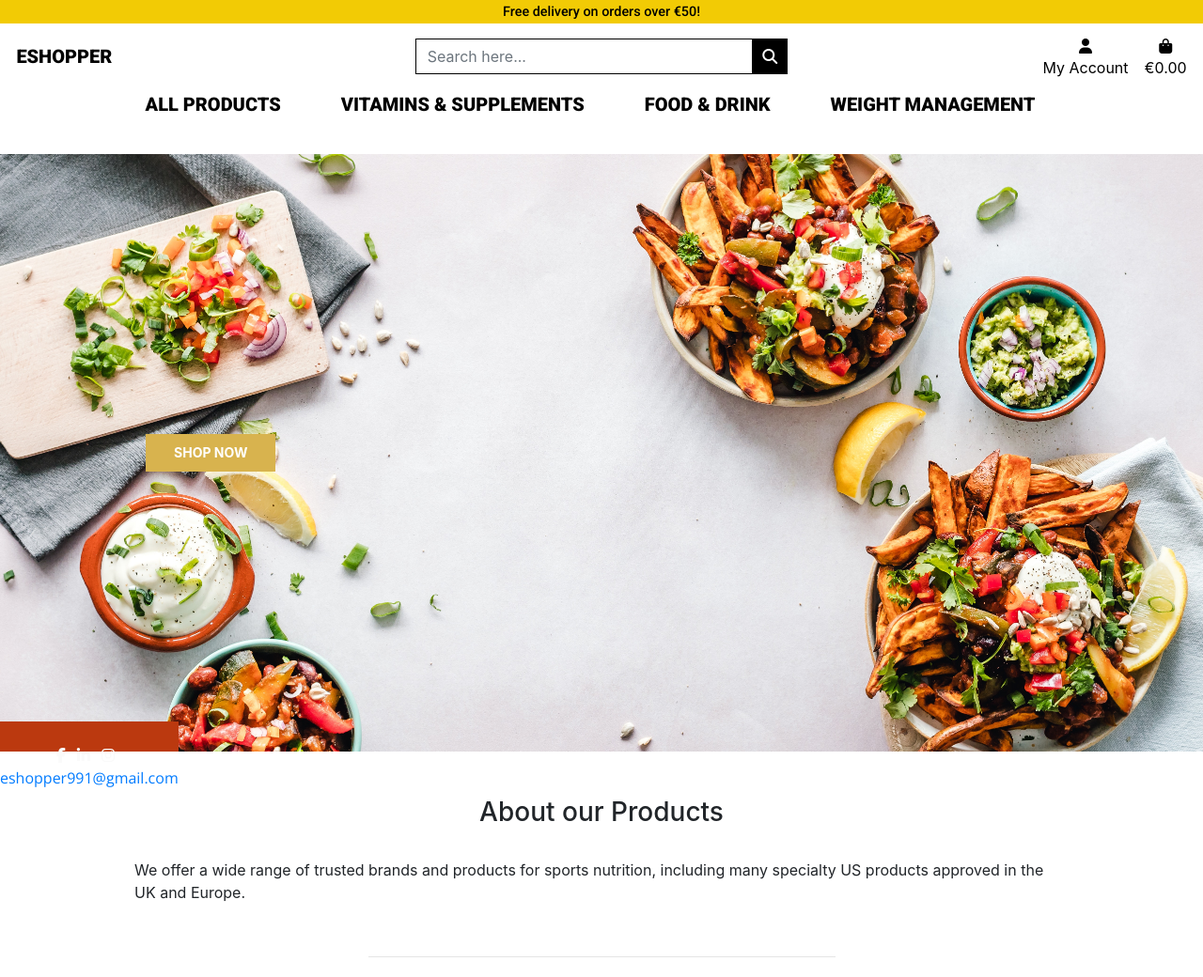
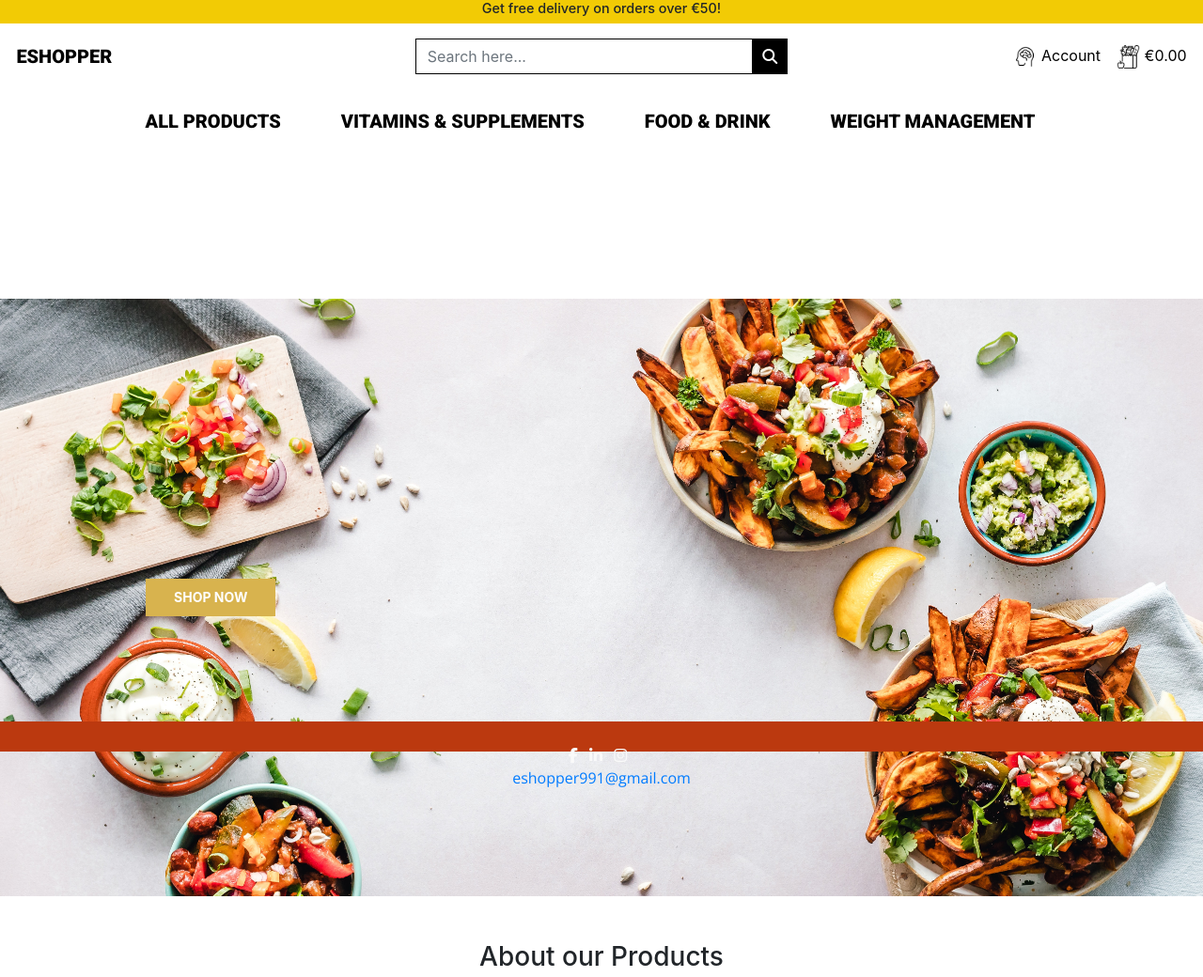
Before and after one commit to Code-Institute-Submissions/artneto-Eshopper_AugResub, a Django app: page / in a window 1280 px wide. Shown: the top 1040 px of the page at 94% size. Before the commit the page ends 1019 px from the top, so only its background shows below. Run offline with Django 3.2, Linux system fonts and the light colour scheme; data that the repository does not hold is empty; some libraries are stand-ins or nearby versions.

Commit message:
fix size of the lines for base html

```diff
--- a/static/css/base.css
+++ b/static/css/base.css
@@ -175,15 +175,15 @@ a.category-badge > span.badge:hover {
 /* Footer */
 .footer {
     display: grid;
+    left: 0;
+    bottom: 0;
+    width: 100%;
     position: fixed;
     background-color: #BB390F;
     color: #fafafa;
     font-family: 'Open Sans', sans-serif;
-    bottom: 0;
     height: 2rem;
     font-size: 1rem;
-
-
 }
 
 .footer i {
@@ -198,6 +198,10 @@ a.category-badge > span.badge:hover {
     font-size: 1rem;
 }
 
+
+.icon-main {
+    margin-right: 33rem;
+}
 
 
 /* -------------------------------- Media Queries */
--- a/templates/base.html
+++ b/templates/base.html
@@ -2,12 +2,21 @@
 
 <!doctype html>
 <html lang="en">
+
+
 <head>
 
     {% block meta %}
+    <!-- meta tags  -->
+
     <meta http-equiv="X-UA-Compatible" content="ie=edge">
     <meta charset="utf-8">
-        <meta name="viewport" content="width=device-width, initial-scale=1, shrink-to-fit=no">
+    <meta name="viewport" content="width=device-width, initial-scale=1">
+    <meta name="description" content="Health choices for better lifestyle.">
+    <meta name="keywords"
+        content="food, supplements, vitamin, protein, rice, lunch, superfood">
+
+    <!-- end meta tags  -->
     {% endblock %}
 
     {% block extra_meta %}
@@ -24,13 +33,17 @@
     {% endblock %}
 
     {% block corejs %}
-        <script src="https://kit.fontawesome.com/e9c73d7092.js" crossorigin="anonymous"></script>
-        <script src="https://code.jquery.com/jquery-3.4.1.min.js"
-            integrity="sha256-CSXorXvZcTkaix6Yvo6HppcZGetbYMGWSFlBw8HfCJo=" crossorigin="anonymous"></script>
+    <a href="https://www.flaticon.com/free-icons/trash" title="trash icons"></a>
+    <script src="https://kit.fontawesome.com/2f0a37c469.js" crossorigin="anonymous"></script>
+    <script src="https://code.jquery.com/jquery-3.6.0.min.js"
+        integrity="sha256-/xUj+3OJU5yExlq6GSYGSHk7tPXikynS7ogEvDej/m4=" crossorigin="anonymous"></script>
     <script src="https://cdn.jsdelivr.net/npm/popper.js@1.16.0/dist/umd/popper.min.js"
-            integrity="sha384-Q6E9RHvbIyZFJoft+2mJbHaEWldlvI9IOYy5n3zV9zzTtmI3UksdQRVvoxMfooAo" crossorigin="anonymous"></script>
+        integrity="sha384-Q6E9RHvbIyZFJoft+2mJbHaEWldlvI9IOYy5n3zV9zzTtmI3UksdQRVvoxMfooAo" crossorigin="anonymous">
+    </script>
+    <!--Bootstrap-->
     <script src="https://stackpath.bootstrapcdn.com/bootstrap/4.4.1/js/bootstrap.min.js"
-            integrity="sha384-wfSDF2E50Y2D1uUdj0O3uMBJnjuUD4Ih7YwaYd1iqfktj0Uod8GCExl3Og8ifwB6" crossorigin="anonymous"></script>
+        integrity="sha384-wfSDF2E50Y2D1uUdj0O3uMBJnjuUD4Ih7YwaYd1iqfktj0Uod8GCExl3Og8ifwB6" crossorigin="anonymous">
+    </script>
     <!-- Stripe -->
     <script src="https://js.stripe.com/v3/"></script>
     {% endblock %}
@@ -40,14 +53,16 @@
 
     <title>Eshopper {% block extra_title %}{% endblock %}</title>
 </head>
+
 <body>
-        <header class="container-fluid fixed-top">
+    <header class="container-fluid">
         <div id="delivery-banner" class="row text-center delivery-banner">
             <div class="col">
-                    <h4 class="delivery-banner-txt my-1">Free delivery on orders over €{{ free_delivery_threshold }}!</h4>
+                <h4>Get free delivery on orders over €{{ free_delivery_threshold }}!</h4>
             </div>
         </div>
-            <div id="topnav" class="row bg-white pt-lg-2 d-none d-lg-flex">
+
+        <div id="topnav" class="row pt-lg-3 d-none d-lg-flex">
             <div class="col-12 col-lg-4 my-auto py-1 py-lg-0 text-center text-lg-left">
                 <a href="{% url 'home' %}" class="nav-link main-logo-link">
                     <h2 class="logo-font text-black my-0">Eshopper</h2>
@@ -67,13 +82,20 @@
                     </div>
                 </form>
             </div>
+
             <div class="col-12 col-lg-4 my-auto py-1 py-lg-0">
-                    <ul class="list-inline list-unstyled text-center text-lg-right my-0">
-                        <li class="list-inline-item dropdown">
-                            <a class="text-black nav-link" href="#" id="user-options" data-toggle="dropdown" aria-haspopup="true" aria-expanded="false">
+                <ul class="list-inline list-unstyled text-center text-lg-right my-0 account-icons ">
+                    <li class="list-inline-item dropdown account-cart">
+
+                        <a class="text-black nav-link" href="#" id="user-options" data-toggle="dropdown"
+                            aria-haspopup="true" aria-expanded="false">
+
                             <div class="text-center">
-                                    <div><i class="fas fa-user fa-lg"></i></div>
-                                    <p class="my-0">My Account</p>
+
+                                <p class="my-0">
+                                  <img src='/media/human-brain.png' alt="icon-main"
+                                   width="25px"> Account
+                                </p>
                             </div>
                         </a>
                         <div class="dropdown-menu border-0" aria-labelledby="user-options">
@@ -89,11 +111,13 @@
                             {% endif %}
                         </div>
                     </li>
-                        <li class="list-inline-item">
-                            <a class="{% if grand_total %}text-info font-weight-bold{% else %}text-black{% endif %} nav-link" href="{% url 'view_bag' %}">
+                    <li class="list-inline-item account-cart">
+                        <a class="{% if grand_total %} basket font-weight-bold{% else %}text-black{% endif %} nav-link"
+                            href="{% url 'view_bag' %}">
                             <div class="text-center">
-                                    <div><i class="fas fa-shopping-bag fa-lg"></i></div>
                                 <p class="my-0">
+                                    <img src='/media/grocery.png' alt="bag icon"
+                                        width="25px">
                                     {% if grand_total %}
                                     €{{ grand_total|floatformat:2 }}
                                     {% else %}
@@ -105,7 +129,9 @@
                     </li>
                 </ul>
             </div>
+
         </div>
+        <br>
         <div class="row bg-white">
             <nav class="navbar navbar-expand-lg navbar-light w-100">
                 <button class="navbar-toggler" type="button" data-toggle="collapse" data-target="#main-nav" aria-controls="main-nav" aria-expanded="false" aria-label="Toggle navigation">
@@ -141,13 +167,11 @@
     {% block content %}
     {% endblock %}
 
-
     {% block postloadjs %}
     <script type="text/javascript">
         $('.toast').toast('show');
     </script>
     {% endblock %}
-
     <div class="footer">
         <div class="social-media text-center">
             <ul class="list-inline pt-4">
@@ -177,5 +201,7 @@
             </ul>
         </div>
     </div>
+
 </body>
+
 </html>
```
Also changed, not shown: media/grocery.png (added), media/human-brain.png (added). Lines whose indentation alone changed are shown as unchanged.
